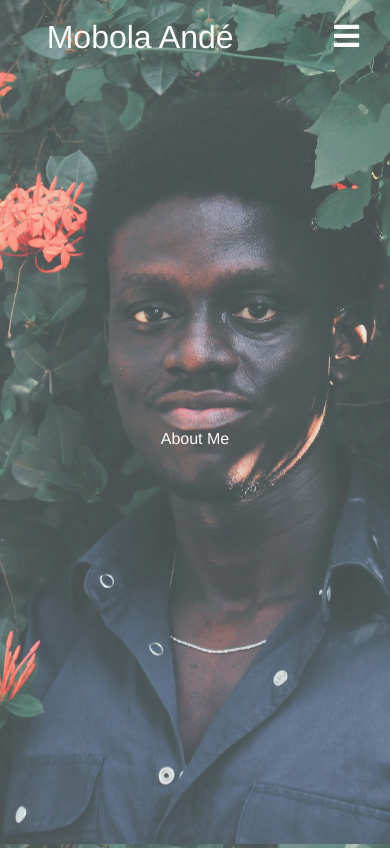
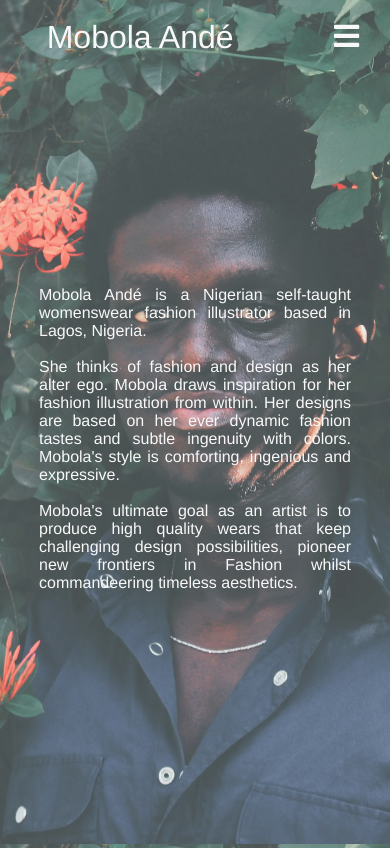
Before and after one commit to OsasAzamegbe/Fashion-Portfolio, a React (Create React App) app: page /about in a window 390 px wide. Built offline with nearby package versions, Linux system fonts and the light colour scheme.

Commit message:
FEAT: added about text

```diff
--- a/src/components/pages/about/About.css
+++ b/src/components/pages/about/About.css
@@ -5,4 +5,18 @@
     flex-direction: column;
     padding: 24px;
     height: 100%;
+    text-align: justify;
 }
+
+.about-description-container{
+    width: 600px;
+}
+
+@media (max-width: 700px){
+    .about-description-container{
+        width: 80vw;
+    }
+    .about{
+        padding: 12px;
+    }
+}
--- a/src/components/pages/about/About.js
+++ b/src/components/pages/about/About.js
@@ -5,7 +5,16 @@ import './About.css'
 const About = () => {
     return (
         <div className="about">
-            <p>About Me</p>
+            <div className="about-description-container">
+                <p className="about-headliner">
+                    Mobola Andé is a Nigerian self-taught womenswear fashion illustrator based in Lagos, Nigeria.
+                </p>
+                <p className="about-text">
+                    <br/>
+                    She thinks of fashion and design as her alter ego. Mobola draws inspiration for her fashion illustration from within. Her designs are based on her ever dynamic fashion tastes and subtle ingenuity with colors. Mobola's style is comforting, ingenious and expressive.
+                    <br/><br/>Mobola's ultimate goal as an artist is to produce high quality wears that keep challenging design possibilities, pioneer new frontiers in Fashion whilst commandeering timeless aesthetics.
+                </p>
+            </div>
         </div>
     )
 }
```
